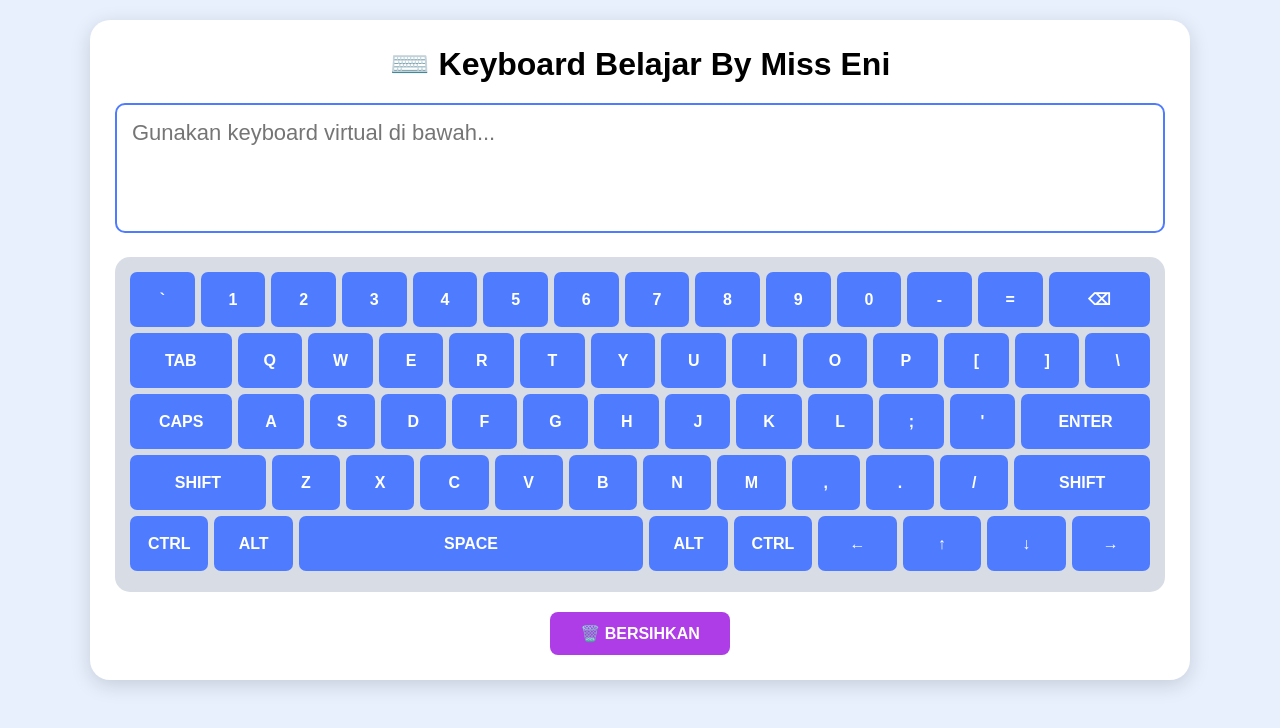
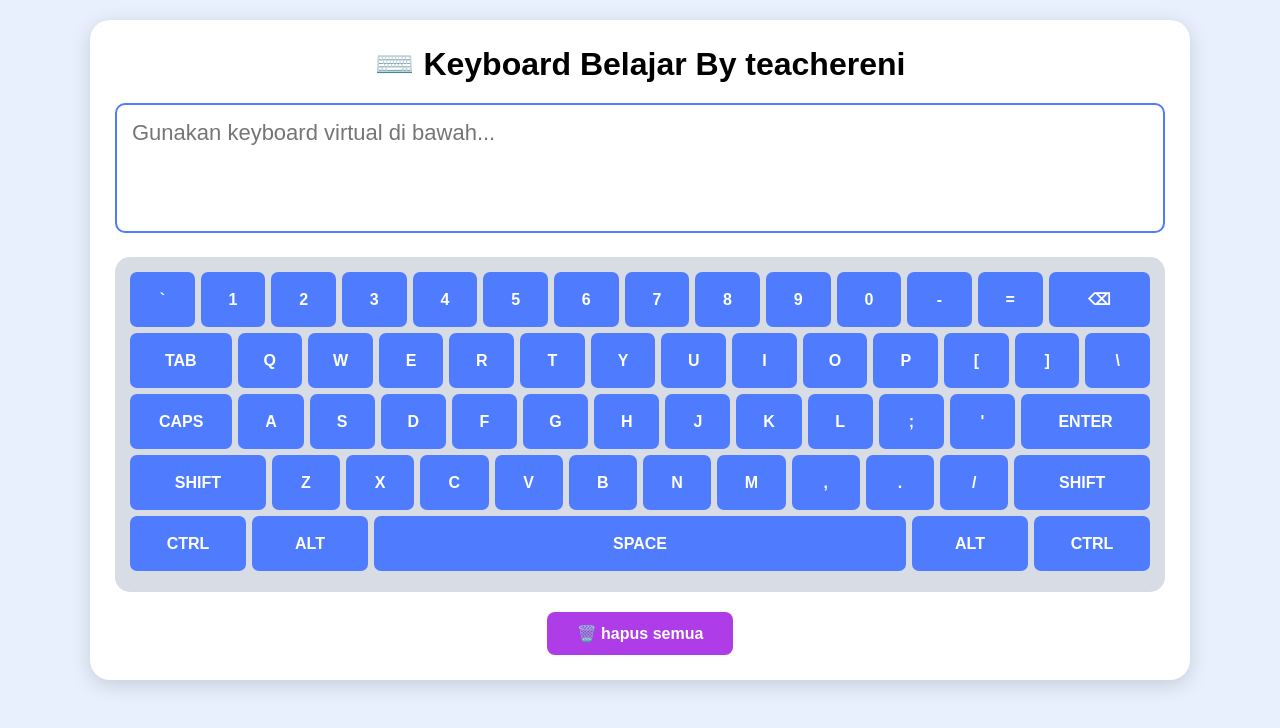
Before and after one commit to eniaja/keyboard-belajar-miss-eni, a plain HTML site: page index.html in a window 1280 px wide. Drawn offline with Linux system fonts and the light colour scheme.

Commit message:
Update index.html

```diff
--- a/index.html
+++ b/index.html
@@ -4,7 +4,7 @@
 <head>
     <meta charset="UTF-8">
     <meta name="viewport" content="width=device-width, initial-scale=1.0">
-    <title>Keyboard Belajar by Miss Eni</title>
+    <title>Keyboard Belajar by teachereni</title>
     <link rel="stylesheet" href="style.css">
 </head>
 
@@ -12,7 +12,7 @@
 
     <div class="keyboard-app">
 
-        <h1>⌨️ Keyboard Belajar By Miss Eni</h1>
+        <h1>⌨️ Keyboard Belajar By teachereni</h1>
 
         <textarea
             id="display"
@@ -109,16 +109,12 @@
                 <button>ALT</button>
                 <button>CTRL</button>
 
-                <button id="left">←</button>
-                <button id="up">↑</button>
-                <button id="down">↓</button>
-                <button id="right">→</button>
 
             </div>
 
         </div>
 
-        <button id="clear">🗑️ BERSIHKAN</button>
+        <button id="clear">🗑️ hapus semua</button>
 
     </div>
 
```
